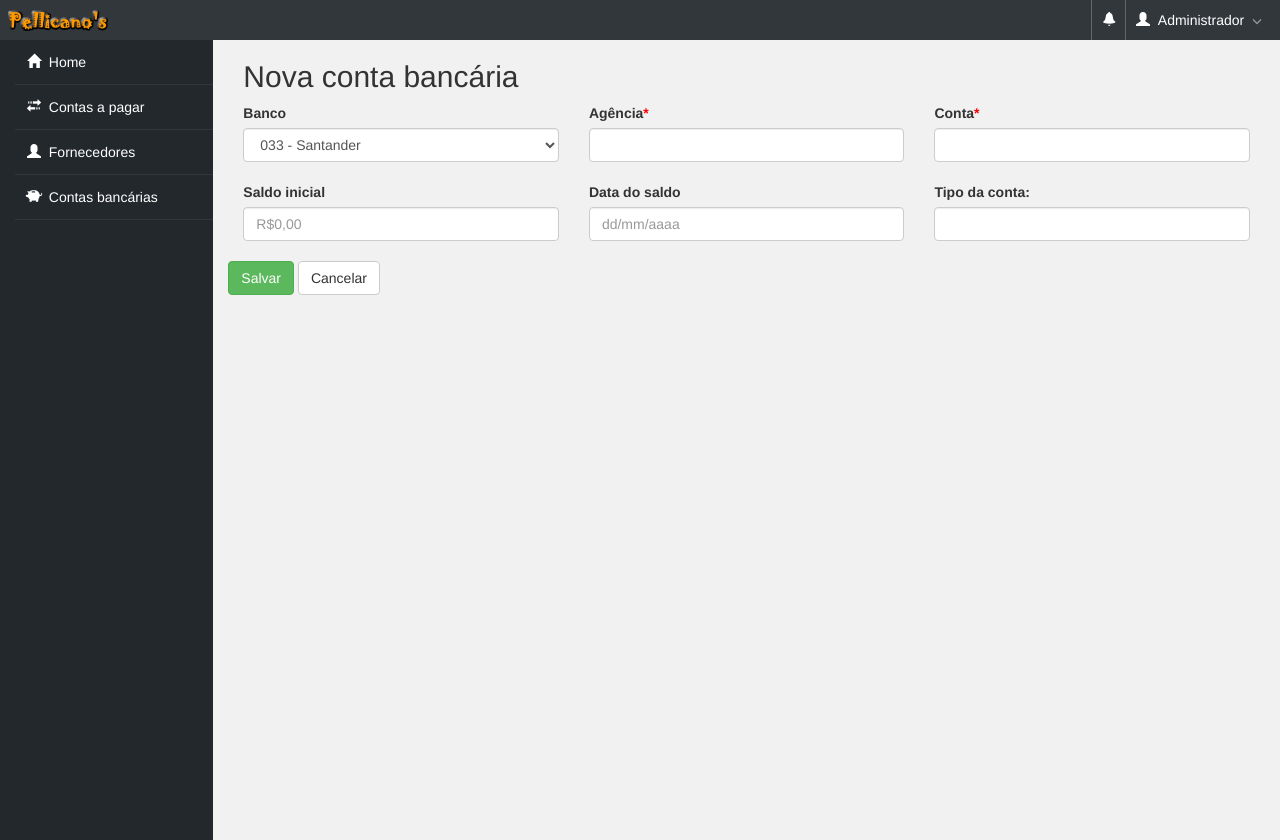
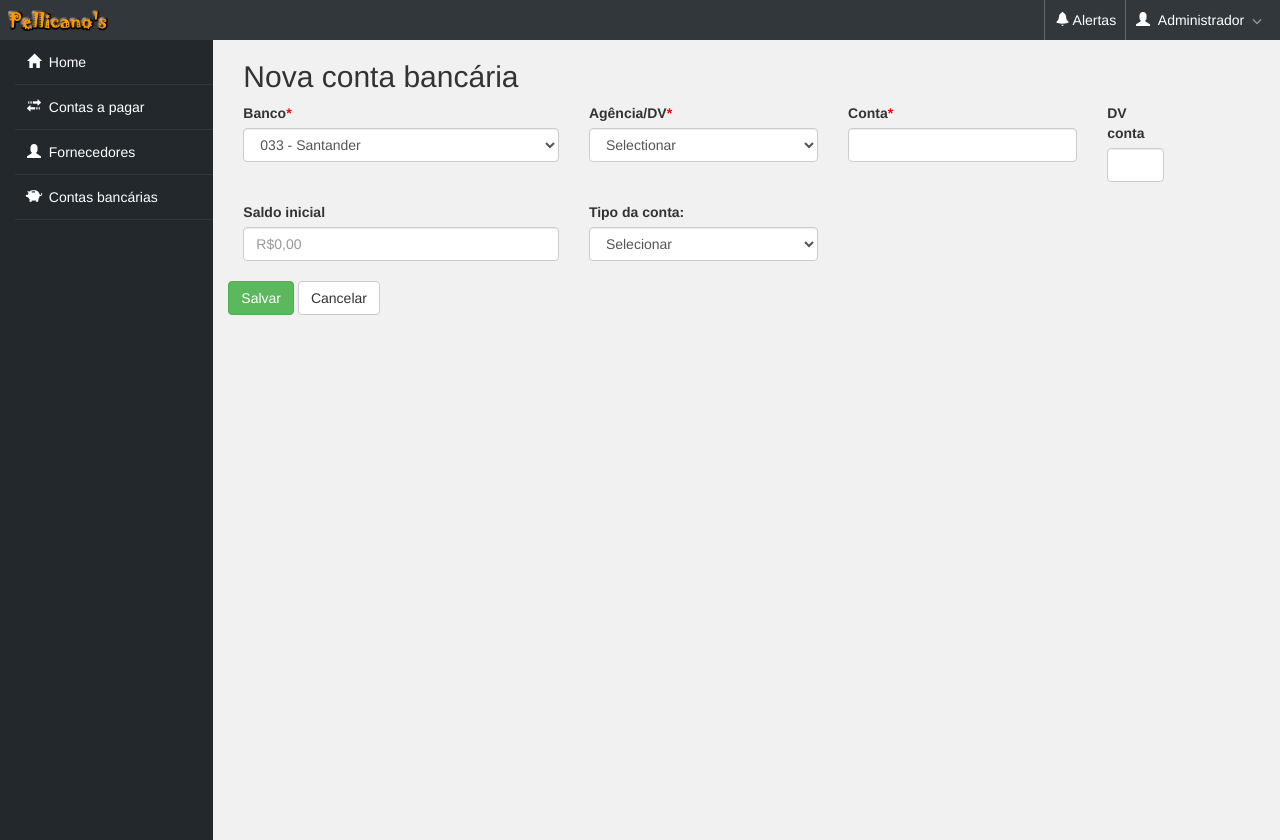
Before and after one commit to cinthiafukami/pellicanos, a PHP site: page /cadastro-conta-bancaria.php in a window 1280 px wide. Run offline with PHP 8.4, Linux system fonts and the light colour scheme; some libraries are stand-ins or nearby versions.

Commit message:
adicionado pagina de cadastrar conta bancaria

```diff
--- a/html/cadastro-conta-bancaria.php
+++ b/html/cadastro-conta-bancaria.php
@@ -1,37 +1,5 @@
-<!DOCTYPE html>
-<html lang="en">
-  <head>
-    <meta charset="utf-8">
-    <meta http-equiv="X-UA-Compatible" content="IE=edge">
-    <meta name="viewport" content="width=device-width, initial-scale=1">
-    <!-- The above 3 meta tags *must* come first in the head; any other head content must come *after* these tags -->
-    <title>Padrão de telas</title>
-
-    <!-- Bootstrap -->
-    <link href="css/bootstrap.min.css" rel="stylesheet">
-    <link href="css/style.css" rel="stylesheet">
-
-  </head>
-  <body>
-
-    <header>
-      <div class="logo"><img src="img/logo.png" alt=""></div>
-      <div class="header-menu">
-        <div class="alertas"><span class="glyphicon glyphicon-bell" aria-hidden="true"></span></div>
-        <div class="user"><span class="glyphicon glyphicon-user" aria-hidden="true"></span> &nbsp;Administrador &nbsp;<span class="glyphicon glyphicon-menu-down" style="color: #999; font-size: 10px" aria-hidden="true"></span></div>
-      </div>
-    </header>
-
-
-    <div class="row">
-      <div class="col-sm-2 menu">
-        <ul class="menu-principal">
-          <a href=""><li><span class="glyphicon glyphicon-home" aria-hidden="true"></span> &nbsp;Home</li></a>
-          <a href=""><li><span class="glyphicon glyphicon-transfer" aria-hidden="true"></span> &nbsp;Contas a pagar</li></a>
-          <a href=""><li><span class="glyphicon glyphicon-user" aria-hidden="true"></span> &nbsp;Fornecedores</li></a>
-          <a href=""><li><span class="glyphicon glyphicon-piggy-bank" aria-hidden="true"></span> &nbsp;Contas bancárias</li></a>
-        </ul>
-      </div>
+<?php include "header.php" ?>
+<?php include "sidebar.php" ?>
 
       <div class="col-sm-10">
         <div class="row">
@@ -43,14 +11,22 @@
             </div>
           </div>
           <div class="row">
-            <div class="col-sm-4"><label for="">Banco</label><select name="" id="" class="form-control"><option value="">033 - Santander</option></select></div>
-            <div class="col-sm-4"><label for="">Agência<span style="color: red">*</span></label><input class="form-control" type="text"></div>
-            <div class="col-sm-4"><label for="">Conta<span style="color: red">*</span></label><input class="form-control" type="text"></div>
+            <div class="col-sm-4"><label for="">Banco<span style="color: red">*</span></label><select name="" id="" class="form-control"><option value="">033 - Santander</option></select></div>
+            <div class="col-sm-3"><label for="">Agência/DV<span style="color: red">*</span></label>
+            <select name="" id="" class="form-control">
+              <option value="">Selectionar</option>
+            </select>
+            </div>
+            <div class="col-sm-3"><label for="">Conta<span style="color: red">*</span></label><input class="form-control" type="text"></div>
+            <div class="col-sm-1"><label for="">DV conta</label><input class="form-control" type="text"></div>
           </div><br>
           <div class="row">
             <div class="col-sm-4"><label for="">Saldo inicial</label><input class="form-control" type="text" placeholder="R$0,00"></div>
-            <div class="col-sm-4"><label for="">Data do saldo</label><input class="form-control" type="text" placeholder="dd/mm/aaaa"></div>
-            <div class="col-sm-4"><label for="">Tipo da conta: </label><br><input type="text" class="form-control"></div>
+            <div class="col-sm-3"><label for="">Tipo da conta: </label><br>
+            <select name="" id="" class="form-control">
+              <option value="">Selecionar</option>
+            </select>
+            </div>
           </div>
       </div><br>
 
@@ -58,9 +34,4 @@
       <button type="button" class="btn btn-default">Cancelar</button>
     </div>
 
-    <!-- jQuery (necessary for Bootstrap's JavaScript plugins) -->
-    <script src="js/jquery.min.js"></script>
-    <!-- Include all compiled plugins (below), or include individual files as needed -->
-    <script src="js/bootstrap.min.js"></script>
-  </body>
-</html>
+<?php include "footer.php" ?>
```
